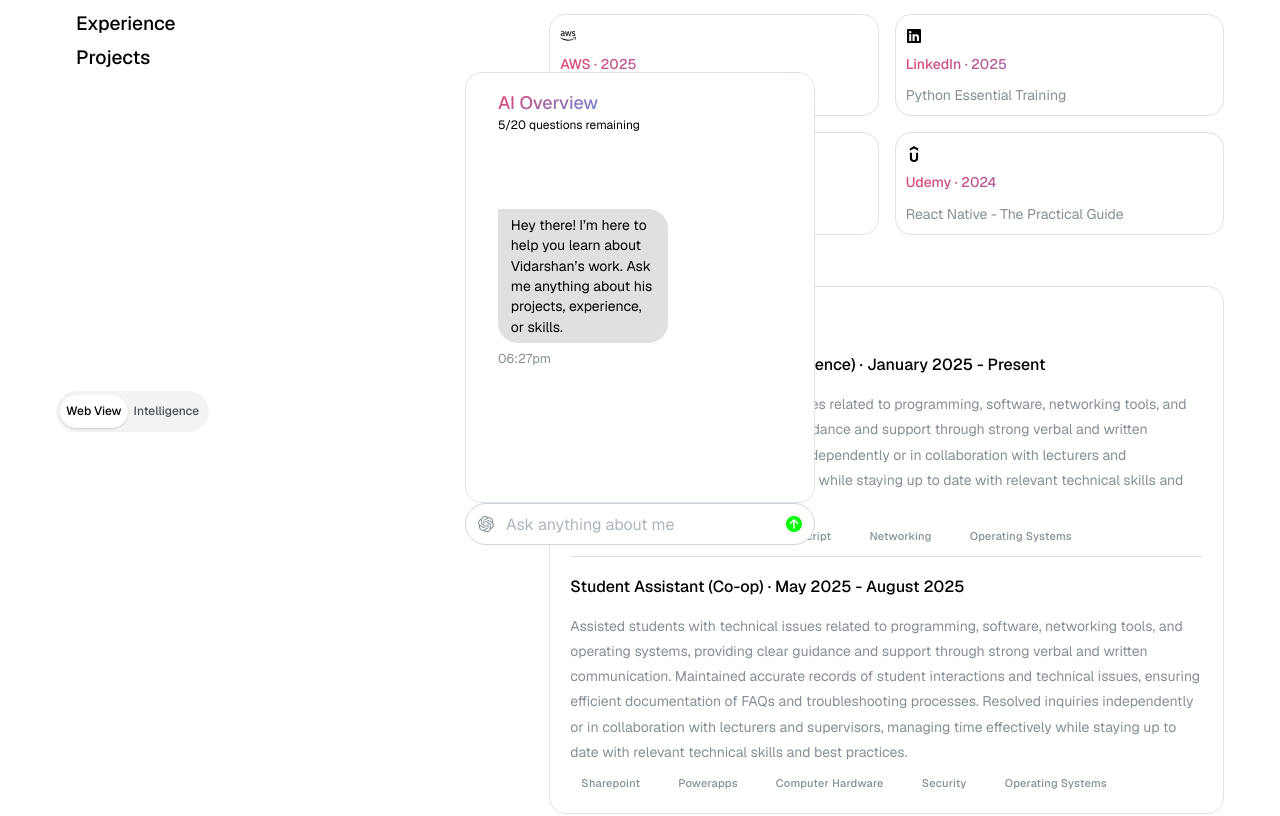
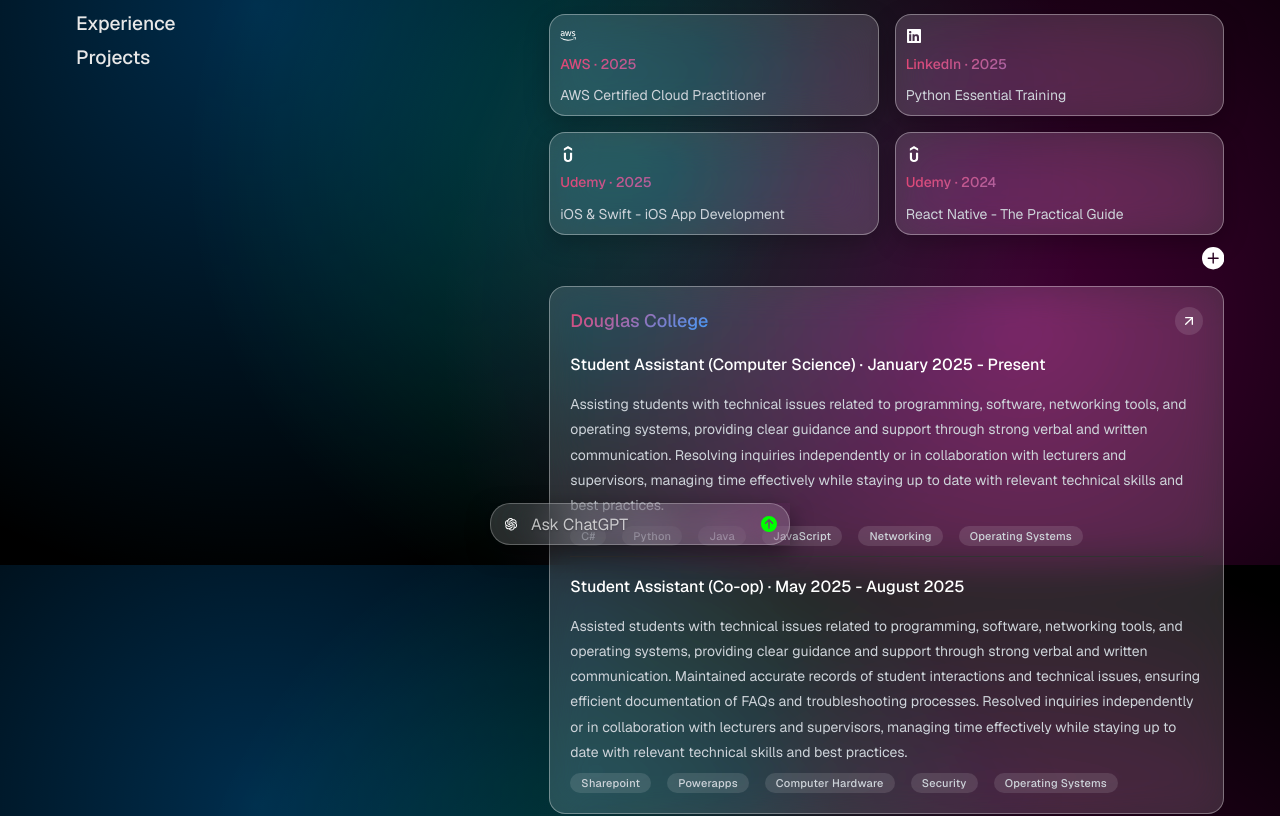
Before and after one commit to vidarshan/portfolio-5, a Next.js app: page / in a window 1280 px wide. Shown: the part 235-1051 px from the top of the page. Built offline with nearby package versions, Linux system fonts and the light colour scheme.

Commit message:
Background design

```diff
--- a/src/pages/components/Certification.tsx
+++ b/src/pages/components/Certification.tsx
@@ -35,7 +35,7 @@
         animate={{ opacity: 1, y: 0 }}
         transition={{ duration: 0.3, delay: order * 0.1 }}
       >
-        <Paper p="xs" h="100%" withBorder>
+        <Paper className="glassmorphism-container" p="xs" h="100%">
           {icon}
           <Flex h="100%" direction="column">
             <Text className="ai-text" size="sm" fw={500}>
--- a/src/pages/components/Experience.tsx
+++ b/src/pages/components/Experience.tsx
@@ -7,6 +7,7 @@
   Divider,
   Flex,
   Group,
+  Paper,
   Text,
   Title,
 } from "@mantine/core";
@@ -17,7 +18,19 @@
 
 const Experience: React.FC<IWork> = ({ company, jobs, link }) => {
   return (
-    <Card mt="1rem" p={20} withBorder>
+    <Paper
+      style={{
+        background: "rgba(255, 255, 255, 0.15)",
+        backdropFilter: "blur(20px) saturate(180%)",
+        WebkitBackdropFilter: "blur(20px) saturate(180%)",
+        BoxShadow: "0 8px 24px rgba(0, 0, 0, 0.25)",
+        color: "#fff",
+        border: "1px solid rgba(255, 255, 255, 0.35)",
+      }}
+      mt="1rem"
+      p={20}
+      withBorder
+    >
       <Group justify="space-between" align="center">
         <Text className="ai-text" size="lg" fw={500}>
           {company}
@@ -69,7 +82,7 @@
           </Box>
         );
       })}
-    </Card>
+    </Paper>
   );
 };
 
--- a/src/pages/components/IntelligenceMenu.tsx
+++ b/src/pages/components/IntelligenceMenu.tsx
@@ -4,6 +4,7 @@
   Box,
   Card,
   Flex,
+  Group,
   Paper,
   Text,
   TextInput,
@@ -11,11 +12,13 @@
 } from "@mantine/core";
 import React, { useState, useRef, useEffect } from "react";
 import { FaCircleArrowLeft, FaCircleArrowUp } from "react-icons/fa6";
-import { IoSparkles } from "react-icons/io5";
+import { IoClose, IoSparkles } from "react-icons/io5";
 import { SiOpenai } from "react-icons/si";
 import { motion } from "framer-motion";
+import { AiOutlineOpenAI } from "react-icons/ai";
 
 const IntelligenceMenu = () => {
+  const [open, setOpen] = useState(false);
   const [messages, setMessages] = useState([
     {
       sender: "bot",
@@ -52,39 +55,45 @@
   }, [messages]);
 
   return (
-    <Card className="notification-card" withBorder>
-      <Paper
-        h="5rem"
-        radius="md"
+    <>
+      {open && (
+        <motion.div initial={{ scale: 0 }} animate={{ scale: 1 }}>
+          <Card
+            mah="70vh"
+            mb="xs"
             style={{
-          position: "absolute",
-          top: 0,
-          width: "100%",
-          zIndex: 10,
-          padding: "1rem",
-          backgroundColor: "rgba(255, 255, 255, 0.001)", // semi-transparent
-          backdropFilter: "blur(12px)", // the blur effect
-          WebkitBackdropFilter: "blur(12px)", // Safari
+              width: 350,
+              borderRadius: 20,
+              background: "rgba(255, 255, 255, 0.15)",
+              backdropFilter: "blur(20px) saturate(180%)",
+              WebkitBackdropFilter: "blur(20px) saturate(180%)",
+              border: "1px solid rgba(255, 255, 255, 0.25)",
+              boxShadow: "0 8px 24px rgba(0, 0, 0, 0.25)",
+              color: "#fff",
             }}
           >
-        <Flex align="center" justify="space-between" gap="0.5rem">
+            <Group mb="xs" justify="space-between">
               <Box>
                 <Text className="ai-text" fw={500} size="lg">
                   AI Overview
                 </Text>
-            <Text size="xs">5/20 questions remaining</Text>
+                <Text size="xs">5/20 questions remaining · gpt 5o mini</Text>
               </Box>
-        </Flex>
-      </Paper>
-
-      {/* Scrollable messages */}
+              <ActionIcon
+                color="white"
+                variant="transparent"
+                size="md"
+                onClick={() => setOpen(false)}
+              >
+                <IoClose />
+              </ActionIcon>
+            </Group>
             <Box
               ref={scrollRef}
-        py="7.5rem"
               style={{
                 flex: 1,
                 overflowY: "auto",
-          padding: "1rem",
+
                 display: "flex",
                 flexDirection: "column",
                 gap: "0.5rem",
@@ -118,7 +127,9 @@
                     <Flex
                       direction="row"
                       align="center"
-                justify={msg.sender === "user" ? "flex-end" : "flex-start"}
+                      justify={
+                        msg.sender === "user" ? "flex-end" : "flex-start"
+                      }
                     >
                       <Box
                         style={{
@@ -128,12 +139,13 @@
                           overflowWrap: "break-word",
                           borderRadius: 20,
                           backgroundColor:
-                      msg.sender === "user" ? "#3f9fff" : "#e0e0e0",
-                    color: msg.sender === "user" ? "white" : "black",
+                            msg.sender === "user" ? "#3f9fff" : "#4e4e4e",
+                          color: msg.sender === "user" ? "white" : "white",
                           borderTopRightRadius: 20,
                           borderTopLeftRadius: msg.sender === "user" ? 20 : 0,
                           borderBottomTopRadius: msg.sender === "user" ? 20 : 0,
-                    borderBottomRightRadius: msg.sender === "bot" ? 20 : 0,
+                          borderBottomRightRadius:
+                            msg.sender === "bot" ? 20 : 0,
                         }}
                       >
                         <Text size="sm">{msg.text}</Text>
@@ -151,47 +163,33 @@
                 </motion.span>
               ))}
             </Box>
-
-      {/* Input at bottom */}
-      {/* <Box
-        style={{
-          position: "absolute",
-          flexShrink: 0,
-          width: "100%",
-          bottom: 0,
-          padding: "0.5rem 1rem",
-          backgroundColor: "rgba(255, 255, 255, 0.089)", // semi-transparent
-          backdropFilter: "blur(12px)", // the blur effect
-          WebkitBackdropFilter: "blur(12px)", // Safari
-        }}
-      >
-        <Text ta="right" size="xs">
-          GPT 3.5 turbo
-        </Text>
+          </Card>
+        </motion.div>
+      )}
+      <motion.div initial={{ scale: 0 }} animate={{ scale: 1 }}>
         <TextInput
           radius="xl"
+          // onClick={() => setChatOpened((o) => !o)}
+          size="md"
           value={input}
+          onFocus={() => setOpen(true)}
           onChange={(e) => setInput(e.target.value)}
           onKeyDown={(e) => e.key === "Enter" && handleSend()}
-          placeholder="Ask anything about me"
-          size="sm"
-          leftSection={
-            <ThemeIcon color="gray" variant="transparent">
-              <SiOpenai />
-            </ThemeIcon>
-          }
-          rightSection={
-            <ActionIcon
-              onClick={handleSend}
-              color="white"
-              variant="transparent"
-            >
-              <FaCircleArrowUp size={20} />
-            </ActionIcon>
-          }
+          style={{
+            background: "rgba(255, 255, 255, 0.15)",
+            backdropFilter: "blur(20px) saturate(180%)",
+            WebkitBackdropFilter: "blur(20px) saturate(180%)",
+            boxShadow: "0 8px 24px rgba(0, 0, 0, 0.25)",
+            color: "#fff",
+          }}
+          id="transparent-input"
+          placeholder="Ask ChatGPT"
+          leftSection={<AiOutlineOpenAI />}
+          rightSection={<FaCircleArrowUp color="lime" />}
+          bg="transparent"
         />
-      </Box> */}
-    </Card>
+      </motion.div>
+    </>
   );
 };
 
--- a/src/pages/index.tsx
+++ b/src/pages/index.tsx
@@ -6,15 +6,19 @@
   Affix,
   Box,
   Button,
+  Card,
   Container,
+  Divider,
   Flex,
   Grid,
+  Group,
   List,
   MantineProvider,
   Modal,
   Popover,
   Text,
   TextInput,
+  ThemeIcon,
   Title,
   Transition,
 } from "@mantine/core";
@@ -42,8 +46,9 @@
 import { useDisclosure } from "@mantine/hooks";
 import IntelligenceMenu from "./components/IntelligenceMenu";
 import OrbBackground from "./components/OrbBackground";
-import { FaCircleArrowUp } from "react-icons/fa6";
+import { FaCircleArrowUp, FaX } from "react-icons/fa6";
 import { SiOpenai } from "react-icons/si";
+import { IoClose } from "react-icons/io5";
 
 const geistSans = Geist({
   variable: "--font-geist-sans",
@@ -88,7 +93,6 @@
     "light"
   );
   const sections = ["about", "experience", "projects"];
-  const [mode, setMode] = useState("web");
   const [activeSection, setActiveSection] = useState("about");
   const [opened, { open, close }] = useDisclosure(true);
   const [educationOpened, setEducationOpened] = useState(false);
@@ -162,7 +166,7 @@
         theme={{
           ...theme,
         }}
-        defaultColorScheme="light"
+        defaultColorScheme="dark"
       >
         <Container size={1200}>
           <Grid>
@@ -216,7 +220,6 @@
                     </List>
                   </Box>
                 </Box>
-                <ModeSwitcher mode={mode} setMode={setMode} />
               </Flex>
             </Grid.Col>
 
@@ -225,7 +228,7 @@
               span={{ xs: 6, sm: 6, md: 6, lg: 7, xl: 7 }}
               component="main"
             >
-              {mode === "web" ? (
+
                 <Box mt="xl">
                   {/* About Section */}
                   <Box id="about" component="section">
@@ -299,9 +302,9 @@
                     ))}
                   </Box>
                 </Box>
-              ) : (
-                <IntelligenceMenu />
-              )}
+
+
+
             </Grid.Col>
           </Grid>
         </Container>
@@ -311,19 +314,8 @@
           style={{ transform: "translateX(-50%)" }}
         >
           <IntelligenceMenu />
-          <TextInput
-            radius="xl"
-            onClick={() => setChatOpened((o) => !o)}
-            size="md"
-            placeholder="Ask anything about me"
-            leftSection={<SiOpenai />}
-            rightSection={<FaCircleArrowUp color="lime" />}
-            style={{
-              width: "100%",
-            }}
-          />
         </Affix>
-        <footer className={styles.footer}></footer>
+        <Box component="footer" className={styles.footer} p="xl"></Box>
       </MantineProvider>
     </>
   );
--- a/src/styles/globals.css
+++ b/src/styles/globals.css
@@ -26,6 +26,12 @@
 body {
   color: var(--foreground);
   font-family: "Geist", sans-serif !important;
+  background: radial-gradient(circle at 20% 30%, rgba(0, 150, 255, 0.3), transparent 50%),
+              radial-gradient(circle at 80% 70%, rgba(255, 0, 200, 0.25), transparent 50%),
+              radial-gradient(circle at 50% 50%, rgba(0, 255, 150, 0.2), transparent 60%),
+              #0d0d15;
+  background-attachment: fixed;
+
   -webkit-font-smoothing: antialiased;
   -moz-osx-font-smoothing: grayscale;
 }
@@ -48,23 +54,35 @@
 }
 
 #transparent-input {
-  input {
-    background-color: rgba(66,66,69,0.9);
-    opacity: 0.95;
-    backdrop-filter: blur(12px);
-    -webkit-backdrop-filter: blur(12px);
-  }
-}
-
-.notification-card {
-  width: 350px;
-  padding: 16px;
   border-radius: 20px;
-  background: rgba(255, 255, 255, 0.15); /* semi-transparent */
+  background: rgba(255, 255, 255, 0.15);
   backdrop-filter: blur(20px) saturate(180%);
   -webkit-backdrop-filter: blur(20px) saturate(180%);
   border: 1px solid rgba(255, 255, 255, 0.25);
   box-shadow: 0 8px 24px rgba(0, 0, 0, 0.25);
   color: #fff; /* text color */
   font-family: -apple-system, BlinkMacSystemFont, "Segoe UI", Roboto, sans-serif;
+  text-shadow: 0 1px 2px rgba(0, 0, 0, 0.4); /* subtle shadow to pop text */
 }
+
+/* placeholder style */
+#transparent-input::placeholder {
+  color: rgba(255, 255, 255, 0.7);
+  text-shadow: 0 1px 2px rgba(0, 0, 0, 0.2);
+}
+
+/* remove default focus outline and add glow similar to card depth */
+#transparent-input:focus {
+  outline: none;
+  border: 1px solid rgba(255, 255, 255, 0.35);
+  box-shadow: 0 8px 24px rgba(0, 0, 0, 0.25), inset 0 1px 2px rgba(255, 255, 255, 0.1);
+}
+
+.glassmorphism-container{
+  background: rgba(255, 255, 255, 0.15) !important;
+  backdrop-filter: blur(20px) saturate(180%) !important;
+  -webkit-backdrop-filter: blur(20px) saturate(180%) !important;
+  box-shadow: 0 8px 24px rgba(0, 0, 0, 0.25) !important;
+  color: #fff !important;
+  border: 1px solid rgba(255, 255, 255, 0.35);
+}
```
Also changed, not shown: src/pages/components/Project.tsx (+12 -1 lines). Lines whose indentation alone changed are shown as unchanged.
